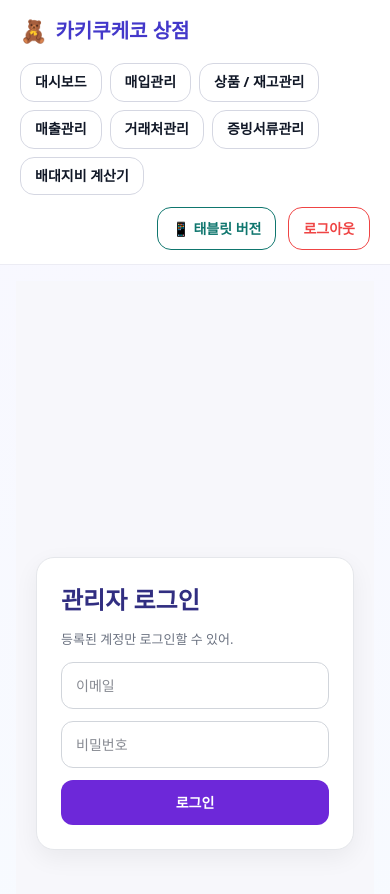
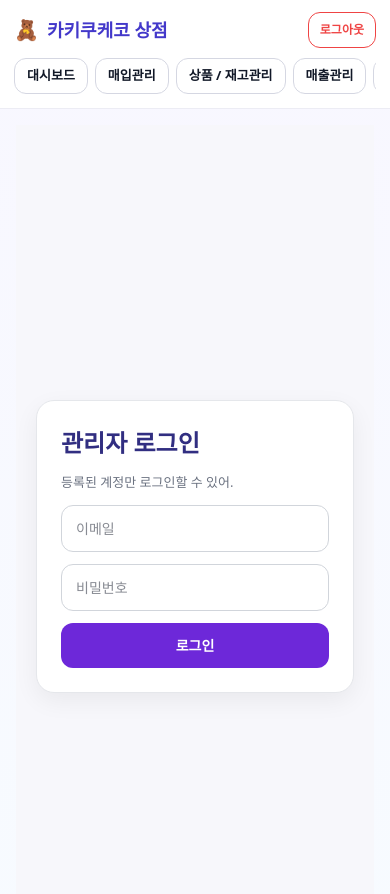
Before and after one commit to kakikukeko-shop/kakikukeko-manager, a Next.js app: page /login in a window 390 px wide. Shown: the top 894 px of the page. Built offline with nearby package versions, Linux system fonts and the light colour scheme; no server answers.

Commit message:
모바일 헤더 메뉴 및 로그아웃 위치 수정

```diff
--- a/components/AppHeader.tsx
+++ b/components/AppHeader.tsx
@@ -77,11 +77,18 @@ export default function AppHeader() {
           maxWidth: 1680,
           margin: '0 auto',
           padding: '14px 20px',
+          display: 'grid',
+          gap: 12,
+        }}
+      >
+        <div
+          data-app-header-top
+          style={{
             display: 'flex',
             alignItems: 'center',
             justifyContent: 'space-between',
-          gap: 16,
-          flexWrap: 'wrap',
+            gap: 12,
+            minWidth: 0,
           }}
         >
           <Link
@@ -96,11 +103,34 @@ export default function AppHeader() {
               display: 'inline-flex',
               alignItems: 'center',
               gap: 8,
+              minWidth: 0,
             }}
           >
             <span style={{ fontSize: 22 }}>🧸</span>
             <span>카키쿠케코 상점</span>
           </Link>
+
+          <button
+            data-mobile-logout
+            type="button"
+            onClick={handleLogout}
+            style={{
+              display: 'none',
+              padding: '8px 11px',
+              borderRadius: 12,
+              border: '1px solid #ef4444',
+              background: '#fff',
+              color: '#ef4444',
+              fontSize: 12,
+              fontWeight: 800,
+              cursor: 'pointer',
+              whiteSpace: 'nowrap',
+              flexShrink: 0,
+            }}
+          >
+            로그아웃
+          </button>
+        </div>
 
         <div
           data-app-header-actions
@@ -108,8 +138,8 @@ export default function AppHeader() {
             display: 'flex',
             alignItems: 'center',
             gap: 12,
-            flexWrap: 'wrap',
-            justifyContent: 'flex-end',
+            justifyContent: 'space-between',
+            minWidth: 0,
           }}
         >
           <nav
@@ -118,6 +148,7 @@ export default function AppHeader() {
               display: 'flex',
               gap: 8,
               flexWrap: 'wrap',
+              minWidth: 0,
             }}
           >
             {MENUS.map((menu) => {
@@ -150,6 +181,7 @@ export default function AppHeader() {
                     boxShadow: active
                       ? '0 8px 20px rgba(124,58,237,0.18)'
                       : 'none',
+                    flexShrink: 0,
                   }}
                 >
                   {menu.label}
@@ -158,6 +190,15 @@ export default function AppHeader() {
             })}
           </nav>
 
+          <div
+            data-desktop-actions
+            style={{
+              display: 'flex',
+              alignItems: 'center',
+              gap: 12,
+              flexShrink: 0,
+            }}
+          >
             <button
               data-view-toggle
               type="button"
@@ -206,6 +247,68 @@ export default function AppHeader() {
             </button>
           </div>
         </div>
+      </div>
+
+      <style jsx global>{`
+        @media (max-width: 699px) {
+          [data-app-header-inner] {
+            padding: 12px 14px !important;
+            gap: 10px !important;
+          }
+
+          [data-app-header-top] {
+            width: 100% !important;
+          }
+
+          [data-app-logo] {
+            font-size: 18px !important;
+          }
+
+          [data-app-logo] > span:first-child {
+            font-size: 20px !important;
+          }
+
+          [data-mobile-logout] {
+            display: inline-flex !important;
+            align-items: center !important;
+            justify-content: center !important;
+          }
+
+          [data-desktop-actions] {
+            display: none !important;
+          }
+
+          [data-app-header-actions] {
+            display: block !important;
+            width: 100% !important;
+            min-width: 0 !important;
+          }
+
+          [data-app-nav] {
+            display: flex !important;
+            flex-wrap: nowrap !important;
+            width: 100% !important;
+            min-width: 0 !important;
+            overflow-x: auto !important;
+            overflow-y: hidden !important;
+            gap: 7px !important;
+            padding-bottom: 2px !important;
+            scrollbar-width: none !important;
+            -webkit-overflow-scrolling: touch !important;
+          }
+
+          [data-app-nav]::-webkit-scrollbar {
+            display: none !important;
+          }
+
+          [data-app-nav] a {
+            padding: 9px 12px !important;
+            font-size: 13px !important;
+            border-radius: 12px !important;
+            flex: 0 0 auto !important;
+          }
+        }
+      `}</style>
     </header>
   )
 }
```
Lines whose indentation alone changed are shown as unchanged.
